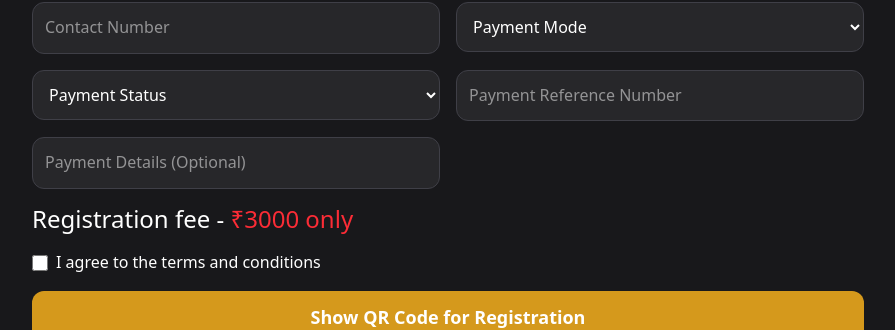
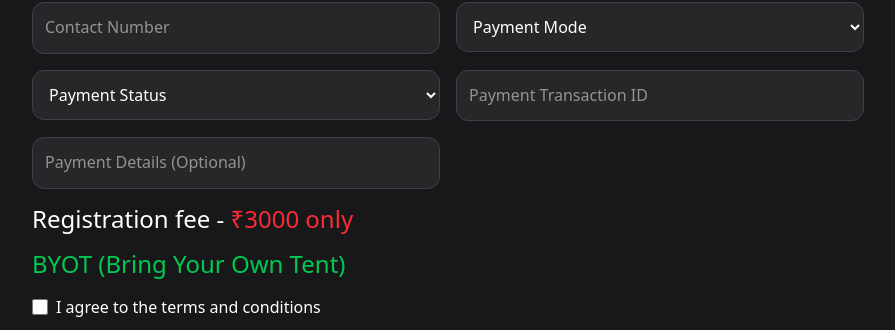
Before and after one commit to ankanganguly24/motorcycleclub, a Next.js app: page /registration in a window 1280 px wide. Shown: the part 751-1081 px from the top of the page, without its empty margins (192-1087 px from the left). Built offline with nearby package versions, Linux system fonts and the light colour scheme; no server answers.

Commit message:
Update ContactForm and Hero components: enhance payment reference validation, reset form on submission, and adjust hero content opacity

```diff
--- a/app/components/common/ContactForm.jsx
+++ b/app/components/common/ContactForm.jsx
@@ -27,7 +27,7 @@ const contactSchema = z.object({
     emergency_contact_name: z.string().min(2, 'Emergency Contact Name is required'),
     emergency_contact_number: z.string().min(10, 'Valid contact number is required'),
     payment_status: z.enum(['Paid', 'Pending']),
-    payment_ref_no: z.string().min(1, 'Payment reference number is required'),
+    payment_ref_no: z.string().min(12, 'Payment reference number is required and should be 12 characters long and number').max(12, 'Payment reference number shouldnt be more than 12 characters long').regex(/^\d+$/, 'Payment reference number should be a number'),
     payment_mode: z.literal('Online'),
     payment_details: z.string().optional(),
     terms_and_conditions: z.boolean().refine((val) => val === true, 'You must agree to the terms and conditions'),
@@ -38,6 +38,7 @@ export function ContactForm() {
   const {
     register,
     handleSubmit,
+    reset,
     formState: { errors },
   } = useForm({
     resolver: zodResolver(contactSchema),
@@ -54,6 +55,7 @@ export function ContactForm() {
 
       console.log('Form submitted successfully:', data);
       alert('Registration successful!');
+      reset(); // Reset form after successful submission
     } catch (err) {
       console.error('Unexpected error:', err);
     }
@@ -212,7 +214,7 @@ export function ContactForm() {
           <div>
             <input
               {...register('payment_ref_no')}
-              placeholder="Payment Reference Number"
+              placeholder="Payment Transaction ID"
               className="w-full p-3 bg-zinc-800 border border-zinc-700 text-white rounded-lg"
             />
             {errors.payment_ref_no && <p className="text-red-500 text-sm">{errors.payment_ref_no.message}</p>}
@@ -226,7 +228,9 @@ export function ContactForm() {
           </div>
         </div>
 
-        {/* Terms and Conditions */} <h4>Registration fee -  <span className='text-red-500'> ₹3000 only </span></h4>
+        {/* Terms and Conditions */}
+        <h4>Registration fee -  <span className='text-red-500'> ₹3000 only </span> </h4>
+        <h4 className='text-green-500' >BYOT (Bring Your Own Tent)</h4>
         <div className="flex items-center gap-2">
           <input
             type="checkbox"
@@ -237,13 +241,16 @@ export function ContactForm() {
         </div>
         {errors.terms_and_conditions && <p className="text-red-500 text-sm">{errors.terms_and_conditions.message}</p>}
 
-      <div className='flex flex-col space-y-4' >
+        <div className='flex flex-col space-y-4'>
           <Button
+            type="button"
             onClick={() => setShowQRModal(true)}
           >
             Show QR Code for Registration
           </Button>
+
           <Button
+            type="button"
             className="!bg-green-500 text-white"
             onClick={() => {
               window.open("https://chat.whatsapp.com/LwCb8wZpTEw5oVi1swqoCG", "_blank");
@@ -252,12 +259,10 @@ export function ContactForm() {
             Drop the payment screenshot here 📲
           </Button>
 
-
           <Button type="submit">
             Submit Registration
           </Button>
         </div>
-
       </form>
 
       {showQRModal && (
--- a/app/components/home/Hero.jsx
+++ b/app/components/home/Hero.jsx
@@ -19,7 +19,7 @@ const Hero = () => {
       </div>
 
       {/* Hero Content */}
-      <div className="hero-content">
+      <div className="hero-content opacity-80">
         <h1>Ride Safe, Ride Again</h1>
         <p>Connecting passionate riders, fostering adventure, and creating lifelong memories.</p>
         <Link href="/events">
```
Lines whose indentation alone changed are shown as unchanged.
